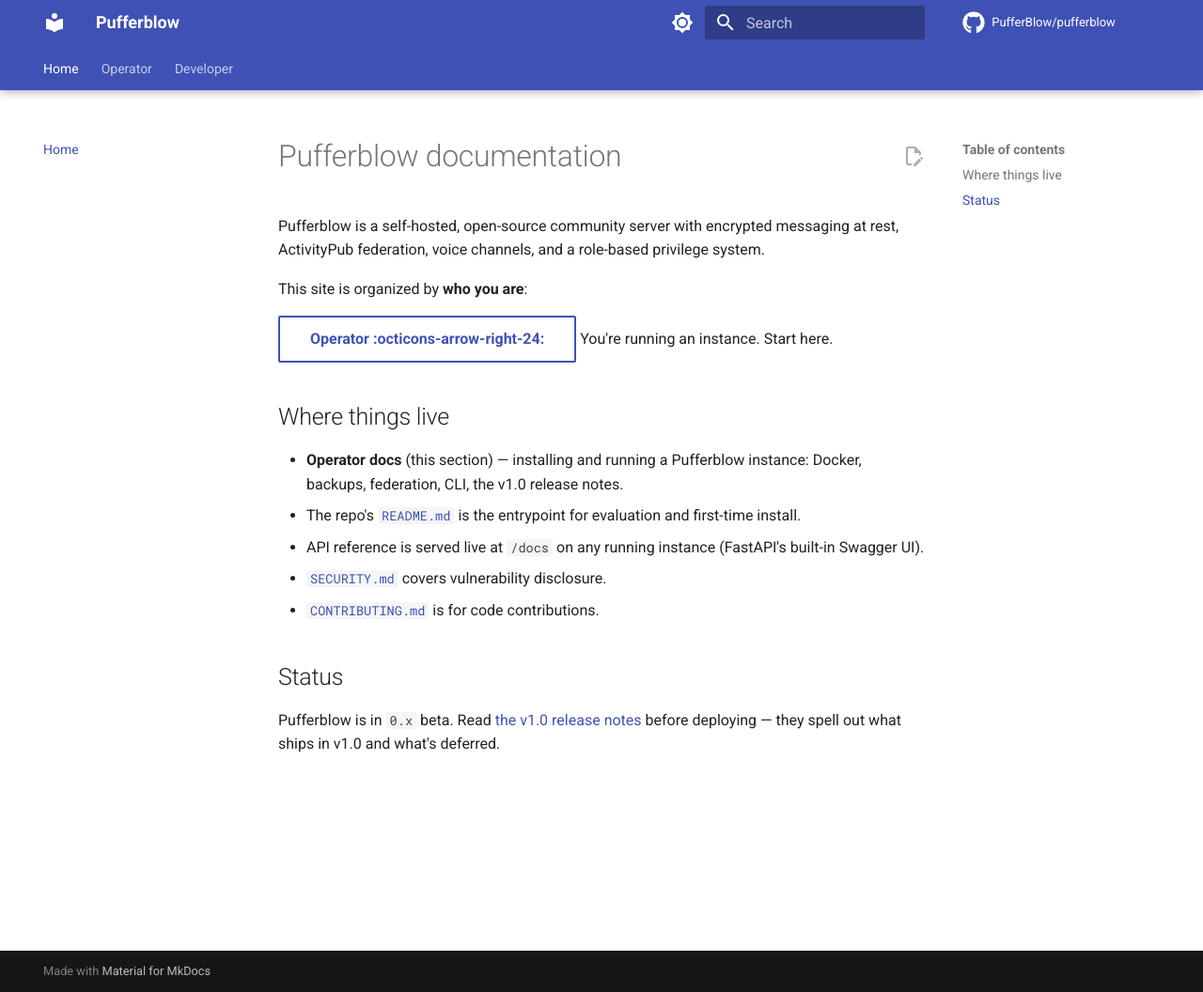
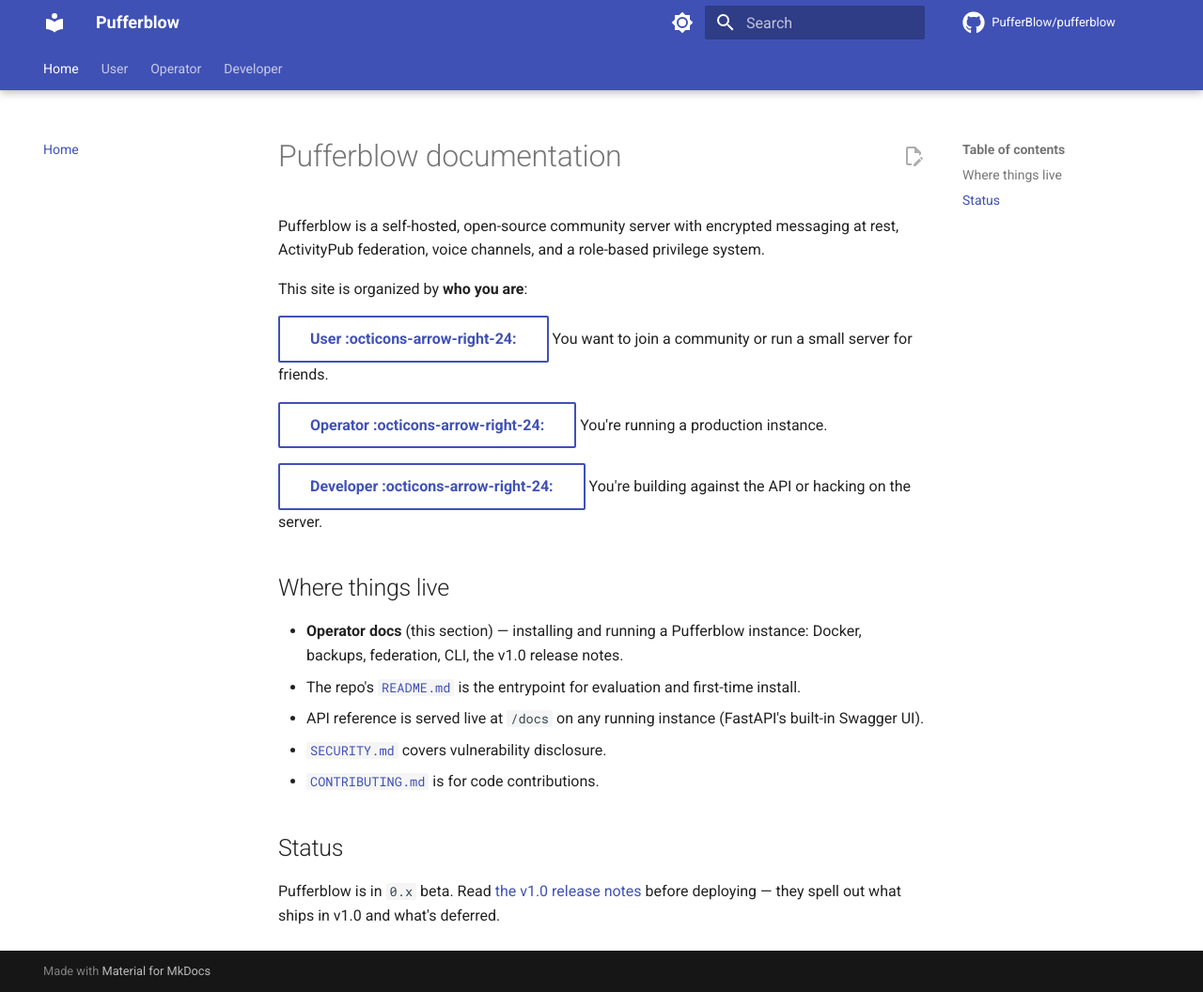
Before and after one commit to PufferBlow/pufferblow, an MkDocs documentation site: the page built from docs/index.md, in a window 1280 px wide and 1056 px high. Shown: the whole window at 94% size. Built offline with MkDocs 1.6.1 and Material for MkDocs 9.7.7, drawn with Linux system fonts in a browser that asks for light colours; comment, search, counter and statistics services are not loaded; some of the changed lines change nothing that is shown.

Commit message:
docs: rewrite Get Started as a Docker-first user guide
The previous get-started doc (docs/get_started.rst, 350 lines)
recommended nohup ... & for production, walked through a manual
PostgreSQL install + GRANT, suggested 'pip3 install
git+https://...' which uses the wrong-cased org URL, and opened
with a VPS shopping list of provider names. It predated the
Docker Compose stack the project actually ships.

This commit lands a new docs/user/install.md as the canonical
install guide. It's Docker-first:

- Bring up the supported docker-compose.prod.server.yml stack
  in one command. Postgres, the API, media-sfu, and coturn all
  start together.
- Generate every secret with openssl rand or
  secrets.token_hex; explicitly warn against shipping with a
  default 'change-me-...' value.
- Create the owner account via docker compose exec rather than
  by SSHing into a host you installed Postgres on by hand.
- Point clients at the new instance and link onward to the
  v1.0 release notes, operator guide, and architecture doc.

A 'from source for developers' section at the bottom covers
the poetry workflow for hacking on the server (with a pointer
to CONTRIBUTING.md), so we don't lose the dev path entirely.

The previous Sphinx file (docs/get_started.rst) plus the
marketing-toned docs/introduction.rst aren't deleted here —
they'll go with Sphinx in commit 8. They no longer match the
supported install flow, so anyone following them today is
walking into a misconfigured server.

mkdocs.yml gains a User section in the nav. docs/index.md's
landing now exposes all three section buttons (User /
Operator / Developer) since both surrounding sections have
real content.

````diff
--- a/docs/index.md
+++ b/docs/index.md
@@ -6,18 +6,14 @@
 
 This site is organized by **who you are**:
 
+[User :octicons-arrow-right-24:](user/index.md){ .md-button }
+You want to join a community or run a small server for friends.
+
 [Operator :octicons-arrow-right-24:](operator/index.md){ .md-button }
-You're running an instance. Start here.
-
-<!-- Future sections — added in later commits:
-
-[User :octicons-arrow-right-24:](user/index.md){ .md-button }
-You want to join a community.
+You're running a production instance.
 
 [Developer :octicons-arrow-right-24:](developer/index.md){ .md-button }
 You're building against the API or hacking on the server.
-
--->
 
 ## Where things live
 
--- /dev/null
+++ b/docs/user/index.md
@@ -0,0 +1,27 @@
+# User guide
+
+You want to **join a Pufferblow community** or **stand up a small
+instance** for friends or family. This section is for you.
+
+If you're operating a production instance for a larger group, the
+[Operator guide](../operator/index.md) has more depth on backups,
+federation, and recovery.
+
+## Start here
+
+- **[Install your own server](install.md)** — Docker-first
+  quickstart. Boots the API, database, voice SFU, and TURN
+  relay with one command.
+
+## Connecting to a server you didn't host
+
+Use the official desktop or web client at
+[github.com/PufferBlow/client](https://github.com/PufferBlow/client).
+Point it at your home instance's hostname (e.g.
+`chat.example.com`) and sign in or create an account there.
+
+Each Pufferblow account is **locked to the instance it was
+created on**. Federation moves *messages* across instances, not
+*logins* — so signing up on `example.org` doesn't give you an
+account on `friend.network`. You can follow users on other
+instances and DM them; channels stay local.
--- /dev/null
+++ b/docs/user/install.md
@@ -0,0 +1,191 @@
+# Install your own server
+
+This is the **Docker-first** quickstart. If you're standing up
+Pufferblow for the first time, this is the path that will work
+the most reliably with the least typing.
+
+If you want to develop against the server, see the
+[from-source path](#from-source-for-developers) at the bottom.
+
+## What you need
+
+- A Linux host (any modern distro) or macOS with Docker. A small
+  VPS with **2 GB RAM and 10 GB disk** is enough for a community
+  of a few dozen people; scale up as needed.
+- **Docker Engine** + **Docker Compose v2** installed. Test with
+  `docker compose version`. If you don't have either, follow the
+  official Docker install docs for your OS.
+- A **domain or static IP** you can point clients at. Optional
+  for testing on `localhost`, required for federation.
+- About **15 minutes**.
+
+## 1. Get the repo
+
+```bash
+git clone https://github.com/PufferBlow/pufferblow.git
+cd pufferblow
+```
+
+## 2. Configure your `.env`
+
+The Compose stack reads secrets and ports from a `.env` file in
+the repo root. Start from the template:
+
+```bash
+cp .env.server.example .env
+```
+
+Open `.env` in your editor and replace **every** value that
+starts with `change-me-...`. The important ones:
+
+| Variable | What it is |
+| --- | --- |
+| `POSTGRES_PASSWORD` | Database password. Long, random. |
+| `RTC_BOOTSTRAP_SECRET` | Shared HMAC between the API and the voice SFU. |
+| `PUFFERBLOW_TURN_USERNAME` / `PUFFERBLOW_TURN_PASSWORD` | TURN credentials. Required for clients behind strict NAT (mobile, corporate). |
+| `PUFFERBLOW_JWT_SECRET` | Signs auth tokens. Long, random. |
+
+!!! warning "Don't skip the secrets"
+    A default `change-me-...` left in production is a fresh-air
+    invitation. Generate each one with
+    `openssl rand -hex 32` or `python -c "import secrets; print(secrets.token_hex(32))"`.
+
+## 3. Bring up the stack
+
+```bash
+docker compose --env-file .env -f docker-compose.prod.server.yml up -d --build
+```
+
+This starts four services:
+
+- **`postgres`** — the database.
+- **`pufferblow-server`** — the FastAPI API at port `7575`.
+- **`media-sfu`** — the WebRTC voice forwarder at port `8787`.
+- **`coturn`** — TURN/STUN relay at port `3478`.
+
+First boot takes a minute or two — the API image is built from
+source, then waits for Postgres to report healthy, then the SFU
+fetches its bootstrap config from the API. Watch the boot:
+
+```bash
+docker compose logs -f
+```
+
+When everything has settled you should see the API answering
+`/readyz` and the SFU saying it received bootstrap config.
+
+## 4. Create the owner account
+
+The Compose stack provisions the database automatically, but you
+still need an admin account to log in. Run the setup wizard
+inside the running container:
+
+```bash
+docker compose exec pufferblow-server pufferblow setup
+```
+
+Pick **Option 1 (full setup)** when prompted; the database
+section is already configured, so it'll skip ahead to creating
+the server identity and the owner account. **Save the auth
+token it prints at the end** — you'll need it the first time
+you sign in.
+
+## 5. Point a client at it
+
+The official client (Electron desktop or web) lives in
+[`PufferBlow/client`](https://github.com/PufferBlow/client). Use
+the prebuilt installer or run it from source; on the login
+screen, set the **home instance** field to your server's URL
+(e.g. `https://chat.example.com` or `http://1.2.3.4:7575` for a
+local test).
+
+Sign in with the username and password you created in step 4.
+
+## 6. What to read next
+
+- **[v1.0 release notes](../operator/release-notes-v1.0.md)** —
+  what ships in v1.0 and what's deferred. Read this before
+  inviting users so you don't surprise them.
+- **[Operator guide](../operator/index.md)** — backups,
+  federation, secret rotation, audit log, the CLI surface.
+- **[Server architecture](../developer/architecture.md)** —
+  how the pieces fit together if you're curious or planning to
+  extend the server.
+
+## Troubleshooting
+
+**`pufferblow-server` keeps restarting.**
+
+`docker compose logs pufferblow-server` is the first stop. The
+two common causes:
+
+- `PUFFERBLOW_DATABASE_URI` is unset or your Postgres password
+  doesn't match `POSTGRES_PASSWORD`. Both sides of the password
+  are in `.env`; they have to be identical.
+- The container can't reach Postgres. The Compose healthcheck
+  prevents this in steady state, but a stale volume from a
+  previous `up` can wedge it — `docker compose down -v` and try
+  again (note: `-v` **destroys data**; don't run that on a
+  production stack with real users).
+
+**`media-sfu` errors with "bootstrap config fetch failed".**
+
+`RTC_BOOTSTRAP_SECRET` in `.env` doesn't match the
+`[media-sfu] bootstrap_secret` in the API's `config.toml`.
+Rerun the setup wizard:
+
+```bash
+docker compose exec pufferblow-server pufferblow setup --setup-media-sfu
+```
+
+and copy the printed value into `.env`. Then restart the SFU:
+
+```bash
+docker compose restart media-sfu
+```
+
+**Voice connects but no audio.**
+
+Open `RTC_UDP_PORT_MIN`/`MAX` on the host firewall — by default
+the SFU advertises ports `50000-50199/udp`. Clients on
+different networks behind NAT also need TURN credentials that
+actually work; test the relay from the same network as the
+failing client.
+
+**Other clients can't reach the server.**
+
+- Check the host firewall — Ubuntu's UFW often blocks `7575`
+  out of the box: `sudo ufw allow 7575`.
+- If you're behind a reverse proxy, terminate TLS there and
+  forward to `:7575` over HTTP. Don't expose the FastAPI server
+  directly to the internet without TLS.
+
+For deeper diagnostic work, the
+[Operator guide](../operator/index.md) covers logs, the audit
+table, blocked IPs, and federation debugging in much more
+detail.
+
+## From source (for developers)
+
+If you're hacking on the server rather than running it, skip
+Docker:
+
+```bash
+git clone https://github.com/PufferBlow/pufferblow.git
+cd pufferblow
+poetry install
+poetry run pufferblow setup
+poetry run pufferblow serve
+```
+
+You'll need a Postgres instance reachable from your machine —
+either install Postgres locally or run just the `postgres`
+service from the Compose file:
+
+```bash
+docker compose -f docker-compose.prod.server.yml up -d postgres
+```
+
+See [`CONTRIBUTING.md`](https://github.com/PufferBlow/pufferblow/blob/main/CONTRIBUTING.md)
+for the rest of the dev workflow — running tests, lint, and the
+commit message conventions.
--- a/mkdocs.yml
+++ b/mkdocs.yml
@@ -62,6 +62,9 @@
 # verbatim from the repo root.
 nav:
   - Home: index.md
+  - User:
+      - user/index.md
+      - Install your own server: user/install.md
   - Operator:
       - operator/index.md
       - Docker (production): operator/docker.md
````
